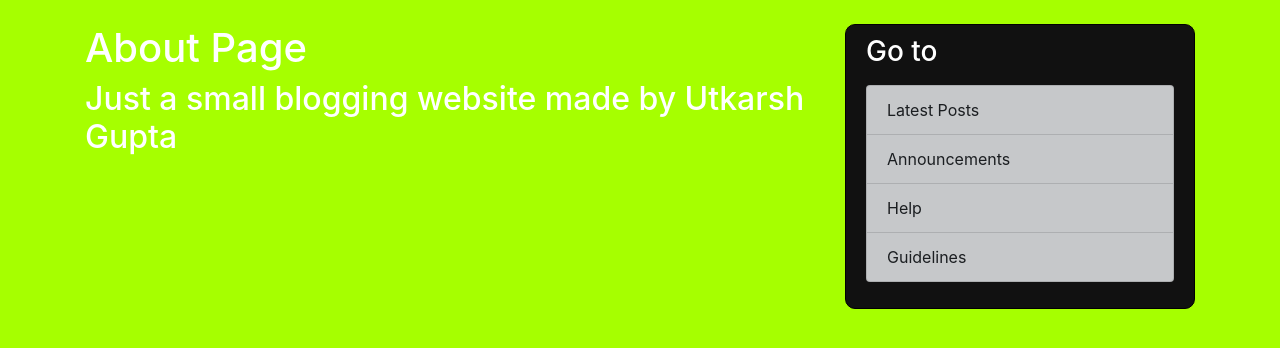
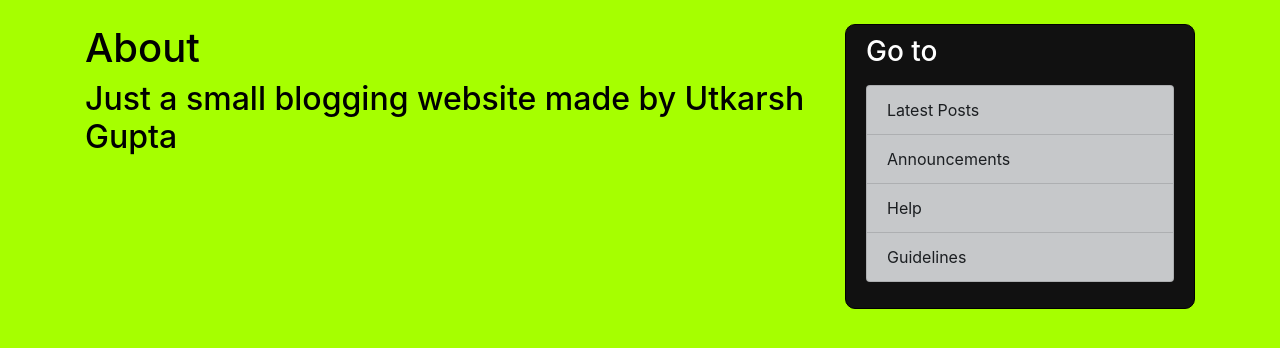
Before and after one commit to Utkarsh-077/django_project, a Django app: template blog/templates/blog/about.html in a window 1280 px wide. Shown: the part 56-404 px from the top of the page. Run offline with Django 3.2, Linux system fonts and the light colour scheme; the template is opened without the code that fills it, so the values that code supplies are empty; some libraries are stand-ins or nearby versions.

Commit message:
ui changes

```diff
--- a/blog/templates/blog/about.html
+++ b/blog/templates/blog/about.html
@@ -1,5 +1,5 @@
 {% extends "blog/base.html" %}
 {% block content %}
-      <h1>About Page</h1>
-      <h2>Just a small blogging website made by Utkarsh Gupta</h2>
+      <h1 style="color: black;" >About</h1>
+      <h2 style="color: black;">Just a small blogging website made by Utkarsh Gupta</h2>
 {% endblock content %}
```
Also changed, not shown: blog/static/blog/main.css (line endings or trailing spaces), db.sqlite3, 1 other file.
